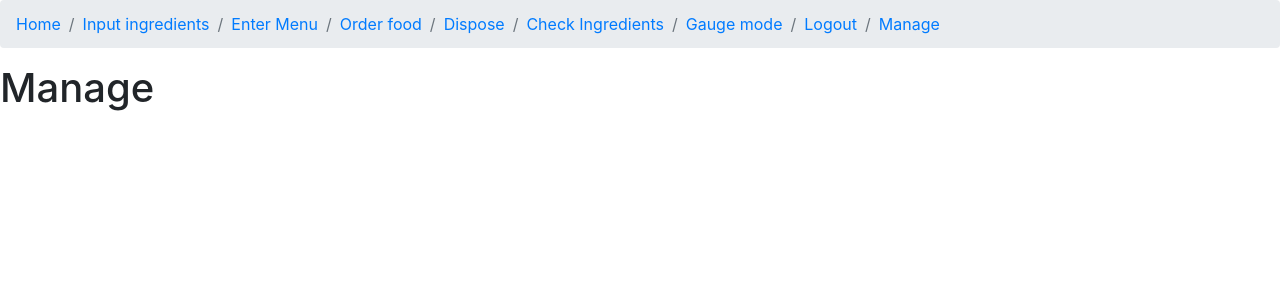
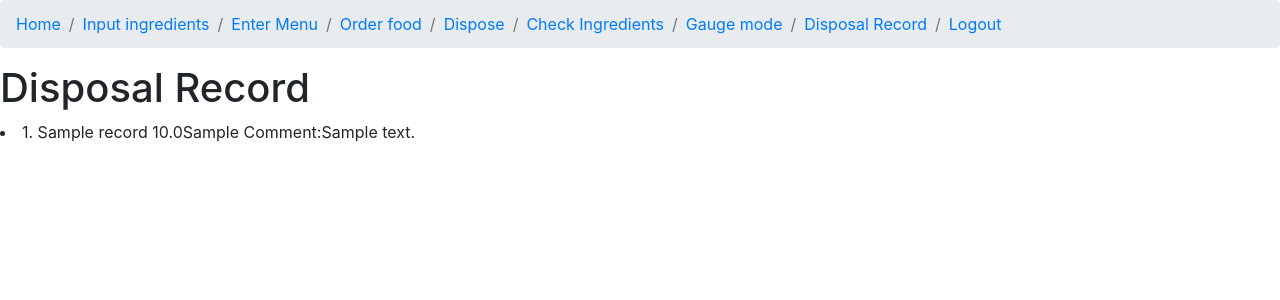
Before and after one commit to jerrylee17/CMPE131G9_Inventory, a Flask app: page /manage in a window 1280 px wide. Shown: the top 300 px of the page. Run offline with Flask 2, Linux system fonts and the light colour scheme; a user stored in the database is signed in; tables that the repository leaves empty hold one stand-in row (values such as "Sample post"); parts of the project's set-up code (start-up, migrations or seed data) failed here and were passed over; some libraries are stand-ins or nearby versions.

Commit message:
add disposal record, change logout location in nav

```diff
--- a/app/Pages/Manage.py
+++ b/app/Pages/Manage.py
@@ -1,12 +1,30 @@
 from app import app
-from flask import render_template
+from flask import render_template,request, redirect
+from flask_wtf import FlaskForm
+from wtforms import StringField, PasswordField, BooleanField, SubmitField, IntegerField, SelectField, FloatField
+from app.obj.User import User
+from wtforms.validators import DataRequired
+import os
+from app.Pages.models import ingredientInventory,dishIngredientReq,disposalRecord
+from app import db
+from flask import flash, redirect , request
 from flask_login import login_required
 
 @app.route('/manage')
 @login_required
 def manage():
-    return render_template('manage.html')
 
+    disp = disposalRecord.query.all()
+
+    list = []
+
+    for i in disp:
+
+        record = " "+str(i.id)+". "+i.ingredientName3+" "+str(i.quantity3)+i.unitMeasure3+"  Comment:"+i.comment
+
+        list.append(record)
+
+    return render_template('manage.html',list=list)
 
 if __name__ == '__main__':
     app.run(debug=True)
--- a/app/templates/manage.html
+++ b/app/templates/manage.html
@@ -1,6 +1,14 @@
 {% extends "nav.html" %}
 
 {% block content %}
-    <h1>Manage</h1>
+    <h1>Disposal Record</h1>
+
+    <div>
+
+        {% for item in list %}
+            <li> {{ item }}  </li>
+        {% endfor %}
+
+    </div>
 
 {% endblock %}
--- a/app/templates/nav.html
+++ b/app/templates/nav.html
@@ -19,8 +19,9 @@
                 <li class="breadcrumb-item"><a href="/dispose">Dispose</a></li>
                 <li class="breadcrumb-item"><a href="/stock">Check Ingredients</a></li>
                 <li class="breadcrumb-item"><a href="/gauge">Gauge mode</a></li>
+                <li class="breadcrumb-item"><a href="/manage">Disposal Record</a></li>
                 <li class="breadcrumb-item"><a href="/logout">Logout</a></li>
-                <li class="breadcrumb-item"><a href="/manage">Manage</a></li>
+
             </ul>
         </nav>
             {% with messages = get_flashed_messages()%}
```
